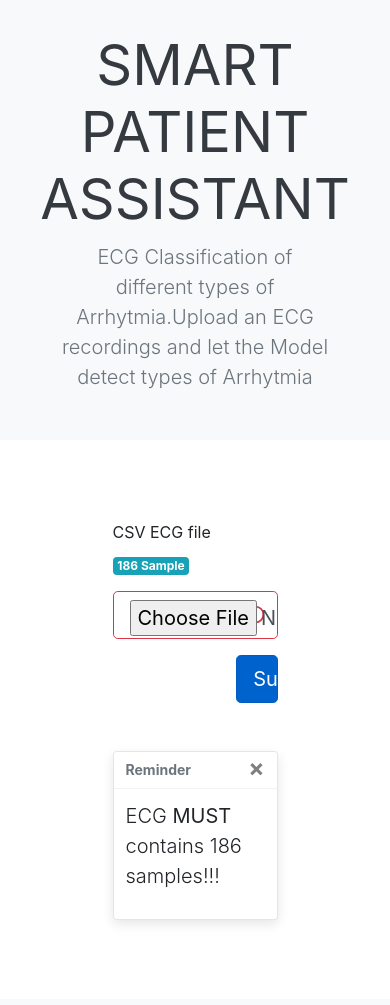
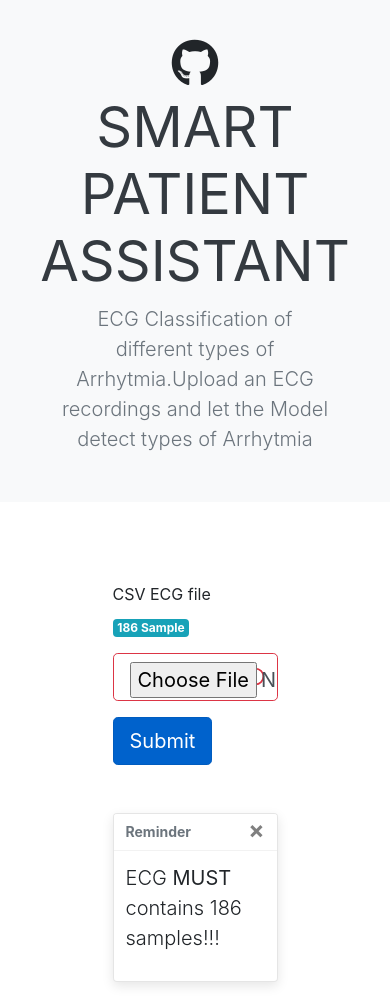
Before and after one commit to AbiralRai/SmartPatientAssistant, a Flask app: page / in a window 390 px wide. Shown: the top 1005 px of the page. Before the commit the page ends 921 px from the top, so only its background shows below. Run offline with Flask 2, Linux system fonts and the light colour scheme; some libraries are stand-ins or nearby versions.

Commit message:
Github, Responsive

```diff
--- a/templates/index.html
+++ b/templates/index.html
@@ -9,12 +9,16 @@
   <!-- Bootstrap CSS -->
   <link rel="stylesheet" href="https://stackpath.bootstrapcdn.com/bootstrap/4.4.1/css/bootstrap.min.css"
     integrity="sha384-Vkoo8x4CGsO3+Hhxv8T/Q5PaXtkKtu6ug5TOeNV6gBiFeWPGFN9MuhOf23Q9Ifjh" crossorigin="anonymous" />
+    <script src="https://kit.fontawesome.com/51f7869b33.js" crossorigin="anonymous"></script>
 
   <title>Smart Patient Assistant</title>
 </head>
 
 <body>
   <div class="jumbotron jumbotron-fluid bg-light text-center">
+    <a class="btn btn-social-icon" href="https://github.com/AbiralRai/SmartPatientAssistant" target="_blank">
+      <i class="fab fa-github fa-3x"></i>
+    </a>
     <!-- <h1
         class="display-4 text-center text-uppercase text-dark font-weight-normal"
       >
@@ -41,7 +45,7 @@
         <input type="file" class="form-control-file form-control form-control-lg" id="exampleFormControlFile1"
           name="sample" accept=".csv" required />
       </div>
-      <button type="submit" class="btn btn-primary btn-lg active float-right w-25" role="button" aria-pressed="true">
+      <button type="submit" class="btn btn-primary btn-lg active  float-sm-right" role="button" aria-pressed="true">
         Submit
       </button>
     </form>
```
